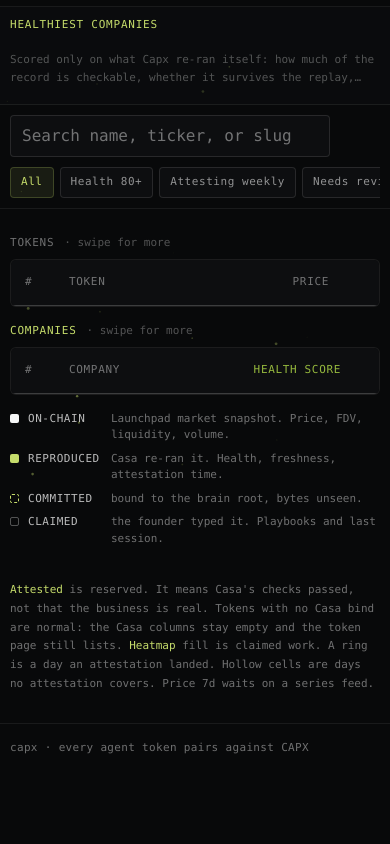
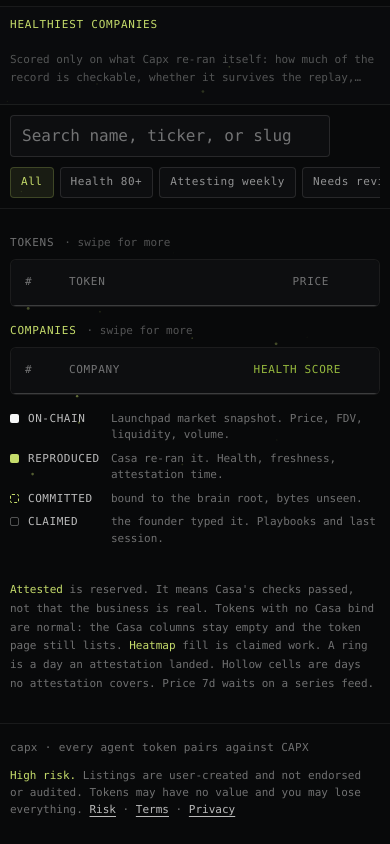
Before and after one commit to Capx-AI/terminal, a website: page web/index.html in a window 390 px wide. Shown: the part 358-1202 px from the top of the page. Before the commit the page ends 1141 px from the top, so only its background shows below. Drawn offline with Linux system fonts and the light colour scheme; no server answers.

Commit message:
Publish terminal legal notices

```diff
--- a/web/app.css
+++ b/web/app.css
@@ -254,6 +254,15 @@
 
 footer{border-top:1px solid var(--line); padding:16px 0 26px;}
 .foot-tag{font-family:var(--mono); font-size:10.5px; letter-spacing:.03em; color:var(--t500);}
+.terminal-foot{display:flex; align-items:flex-start; justify-content:space-between; gap:24px;}
+.legal-warning{max-width:790px; margin:0; color:var(--t500); font-family:var(--mono); font-size:9.5px; line-height:1.55; text-align:right;}
+.legal-warning strong{color:var(--capx); font-weight:500;}
+.legal-warning a{color:var(--t300); text-decoration:underline; text-underline-offset:3px;}
+
+@media(max-width:760px){
+  .terminal-foot{flex-direction:column; gap:10px;}
+  .legal-warning{text-align:left;}
+}
 
 /* ================= TOKEN PAGE: THE BENTO ================= */
 
@@ -660,6 +669,7 @@
   .planes.tight .plane{font-size:11px;}
   .tblnote{font-size:11px;}
   .foot-tag{font-size:11px;}
+  .legal-warning{font-size:11px;}
   .idsub{font-size:11px;}
   .pv{font-size:11px;}
   .provsub{font-size:11px;}
--- a/web/index.html
+++ b/web/index.html
@@ -6,7 +6,7 @@
 <title>Capx Terminal</title>
 <link rel="icon" type="image/png" sizes="32x32" href="/favicon-32.png">
 <link rel="apple-touch-icon" sizes="180x180" href="/favicon-180.png">
-<link rel="stylesheet" href="/app.css?v=26082904">
+<link rel="stylesheet" href="/app.css?v=26090101">
 <link rel="stylesheet" href="/v1.css?v=26082904">
 </head>
 <body>
@@ -217,7 +217,10 @@
   </section>
 
   <footer>
-    <div class="wrap foot-tag" id="foot">capx · every agent token pairs against CAPX</div>
+    <div class="wrap terminal-foot">
+      <div class="foot-tag" id="foot">capx · every agent token pairs against CAPX</div>
+      <p class="legal-warning"><strong>High risk.</strong> Listings are user-created and not endorsed or audited. Tokens may have no value and you may lose everything. <a href="https://capx.ai/terms#risk-warning">Risk</a> · <a href="https://capx.ai/terms#terminal-terms">Terms</a> · <a href="https://capx.ai/privacy">Privacy</a></p>
+    </div>
   </footer>
 </main>
 
```
Also changed, not shown: web/company.html (+5 -2 lines), web/register.html (+8 -1 lines), web/token.html (+5 -2 lines).
